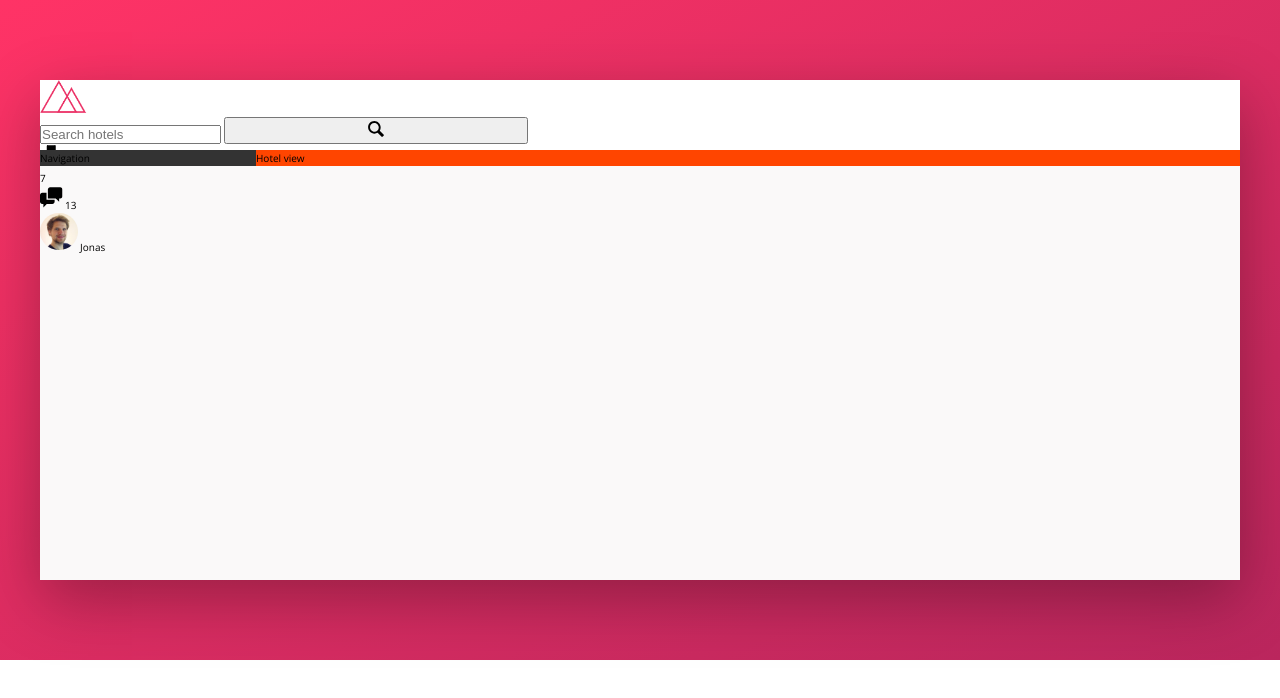
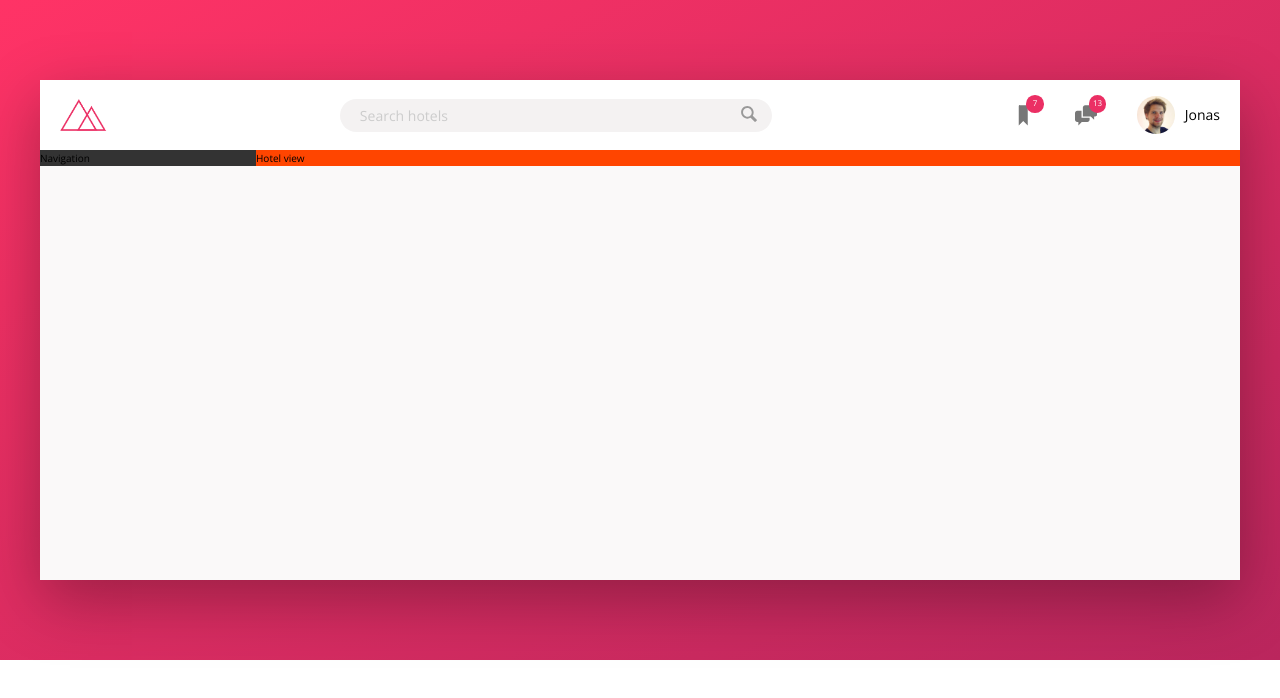
Before and after one commit to mallorious/mallory-trillo, a website: page index.html in a window 1280 px wide. Drawn offline with nearby package versions, Linux system fonts and the light colour scheme.

Commit message:
complete header formatting

```diff
--- a/index.html
+++ b/index.html
@@ -29,13 +29,13 @@
                         <svg class="user-nav__icon">
                             <use xlink:href="img/sprite.svg#icon-bookmark"></use>
                         </svg>
+                        <span class="user-nav__notification">7</span>
                     </div>
-                    <span class="user-nav__notification">7</span>
                     <div class="user-nav__icon-box">
                         <svg class="user-nav__icon">
                             <use xlink:href="img/sprite.svg#icon-chat"></use>
                         </svg>
-                    <span class="user-nav__notification">13</span>
+                        <span class="user-nav__notification">13</span>
                     </div>
                     <div class="user-nav__user">
                         <img src="img/user.jpg" alt="user user-nav__user-photo" class="user-nav__user-photo">
--- a/sass/_components.scss
+++ b/sass/_components.scss
@@ -2,62 +2,115 @@
 // LOGO
 .logo {
     height: 3.25rem;
-
+    margin-left: 2rem;
 }
-
-
-
-
 
 /////////////////////////////////////////////////////////
 // SEARCH
 
 .search {
+    flex: 0 0 40%;
+    display: flex;
+    align-items: center;
+    justify-content: center;
+
     &__input {
+        font-family: inherit;
+        font-size: inherit;
+        color: inherit;
+        background-color: var(--color-grey-light-2);
+        border: none;
+        padding: .7rem 2rem;
+        border-radius: 100px;
+        width: 90%;
+        transition: all .2s;
+        margin-right: -3.25rem; ///this moves the button on top of hte input
 
+        &:focus {
+            outline: none;
+            width: 100%;
+            background-color: var(--color-grey-light-3);
+        }
+
+        &::-webkit-input-placeholder {
+            font-weight: 100;
+            color: var(--color-grey-light-4);
+        }
+    }
+
+    &__input:focus + &__button {
+        background-color: var(--color-grey-light-3);
     }
 
     &__button {
+        border: none;
+        background-color: var(--color-grey-light-2);
 
+        &:focus {
+            outline: none;
+        }
+
+        &:active {
+            transform: translateY(2px);
+        }
     }
 
     &__icon {
         height: 2rem;
-        widows: 2rem;
+        width: 2rem;
+        fill: var(--color-grey-dark-3);
     }
 }
-
-
-
 
 /////////////////////////////////////////////////////////
 // USER NAVIGATION
 
 .user-nav {
+    align-self: stretch;
+    display: flex;
+    align-items: center;
+
+    & > * {
+        padding: 0 2rem;
+        cursor: pointer;
+        height: 100%;
+        display: flex;
+        align-items: center;
+    }
+
+    & > *:hover {
+        background-color: var(--color-grey-light-2);
+    }
+
+
     &__icon-box {
-
+        position: relative;
     }
 
     &__icon {
         height: 2.25rem;
         width: 2.25rem;
+        fill: var(--color-grey-dark-2);
     }
 
     &__notification {
-
-    }
-
-    &__user {
-
+        font-size: .8rem;
+        height: 1.75rem;
+        width: 1.75rem;
+        border-radius: 50%;
+        background-color: var(--color-primary);
+        color: #fff;
+        position: absolute;
+        top: 1.5rem;
+        right: 1.1rem;
+        display: flex;
+        justify-content: center;
+        align-items: center;
     }
 
     &__user-photo {
         height: 3.75rem;
-        border-radius: 50%
-
-    }
-
-    &__user-name {
-
+        border-radius: 50%;
+        margin-right: 1rem;
     }
 }
--- a/sass/_layout.scss
+++ b/sass/_layout.scss
@@ -3,14 +3,17 @@
     margin: 8rem auto;
     background-color: var(--color-grey-light-1);
     box-shadow: var(--shadow-dark);
-
     min-height: 50rem;
 }
 
 .header {
+    font-size: 1.4rem;
     height: 7rem;
     background-color: #fff;
     border-bottom: var(--color-grey-light-2);
+    display: flex;
+    justify-content: space-between;
+    align-items: center;
 }
 
 .content {
@@ -19,14 +22,11 @@
 
 .sidebar {
     background-color: var(--color-grey-dark-1);
-
     flex: 0 0 18%;
 }
 
 .hotel-view {
     background-color: #fff;
     background-color: orangered;
-
     flex: 1;
-
 }
```
Also changed, not shown: css/style.css.
